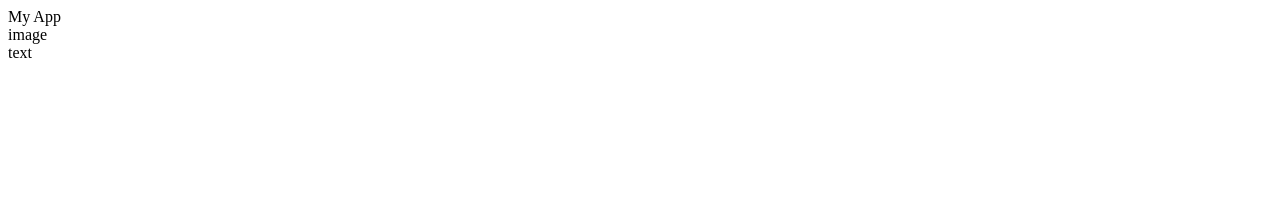
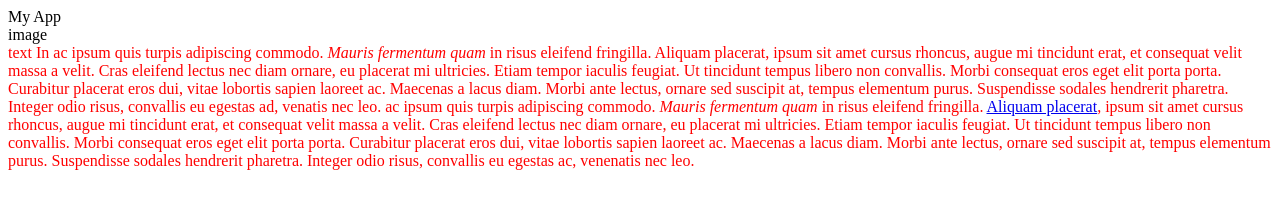
Before and after one commit to VIcuko/Mentorship-IntroProgramming, a plain HTML site: page css-demo/app.html in a window 1280 px wide. Drawn offline with Linux system fonts and the light colour scheme.

Commit message:
Update html to include css file information and html structure

```diff
--- a/css-demo/app.html
+++ b/css-demo/app.html
@@ -1,5 +1,16 @@
-<div class="title">My App</div>
-<div class="app">
+<!DOCTYPE html>
+<!DOCTYPE html>
+<html>
+<head>
+	<link rel="stylesheet" type="text/css" href="style.css">
+</head>
+<body>
+	<div class="title">My App</div>
+	<div class="app">
 		<div class="screenshot">image</div>
-		<div class="description">text</div>
+		<div class="description">text
+			In ac ipsum quis turpis adipiscing commodo. <em>Mauris fermentum quam</em> in risus eleifend fringilla. Aliquam placerat, ipsum sit amet cursus rhoncus, augue mi tincidunt erat, et consequat velit massa a velit. Cras eleifend lectus nec diam ornare, eu placerat mi ultricies. Etiam tempor iaculis feugiat. Ut tincidunt tempus libero non convallis. Morbi consequat eros eget elit porta porta. Curabitur placerat eros dui, vitae lobortis sapien laoreet ac. Maecenas a lacus diam. Morbi ante lectus, ornare sed suscipit at, tempus elementum purus. Suspendisse sodales hendrerit pharetra. Integer odio risus, convallis eu egestas ad, venatis nec leo. ac ipsum quis turpis adipiscing commodo. <em>Mauris fermentum quam</em> in risus eleifend fringilla. <a href="#">Aliquam placerat</a>, ipsum sit amet cursus rhoncus, augue mi tincidunt erat, et consequat velit massa a velit. Cras eleifend lectus nec diam ornare, eu placerat mi ultricies. Etiam tempor iaculis feugiat. Ut tincidunt tempus libero non convallis. Morbi consequat eros eget elit porta porta. Curabitur placerat eros dui, vitae lobortis sapien laoreet ac. Maecenas a lacus diam. Morbi ante lectus, ornare sed suscipit at, tempus elementum purus. Suspendisse sodales hendrerit pharetra. Integer odio risus, convallis eu egestas ac, venenatis nec leo.
+		</div>
 </div>
+</body>
+</html>
--- a/css-demo/style.css
+++ b/css-demo/style.css
@@ -1,5 +1,7 @@
 /* This is a CSS comment.*/
-
+.description {
+	color : red;
+}
 
 /*
 Comments are only to help PEOPLE read a code file. The
```
